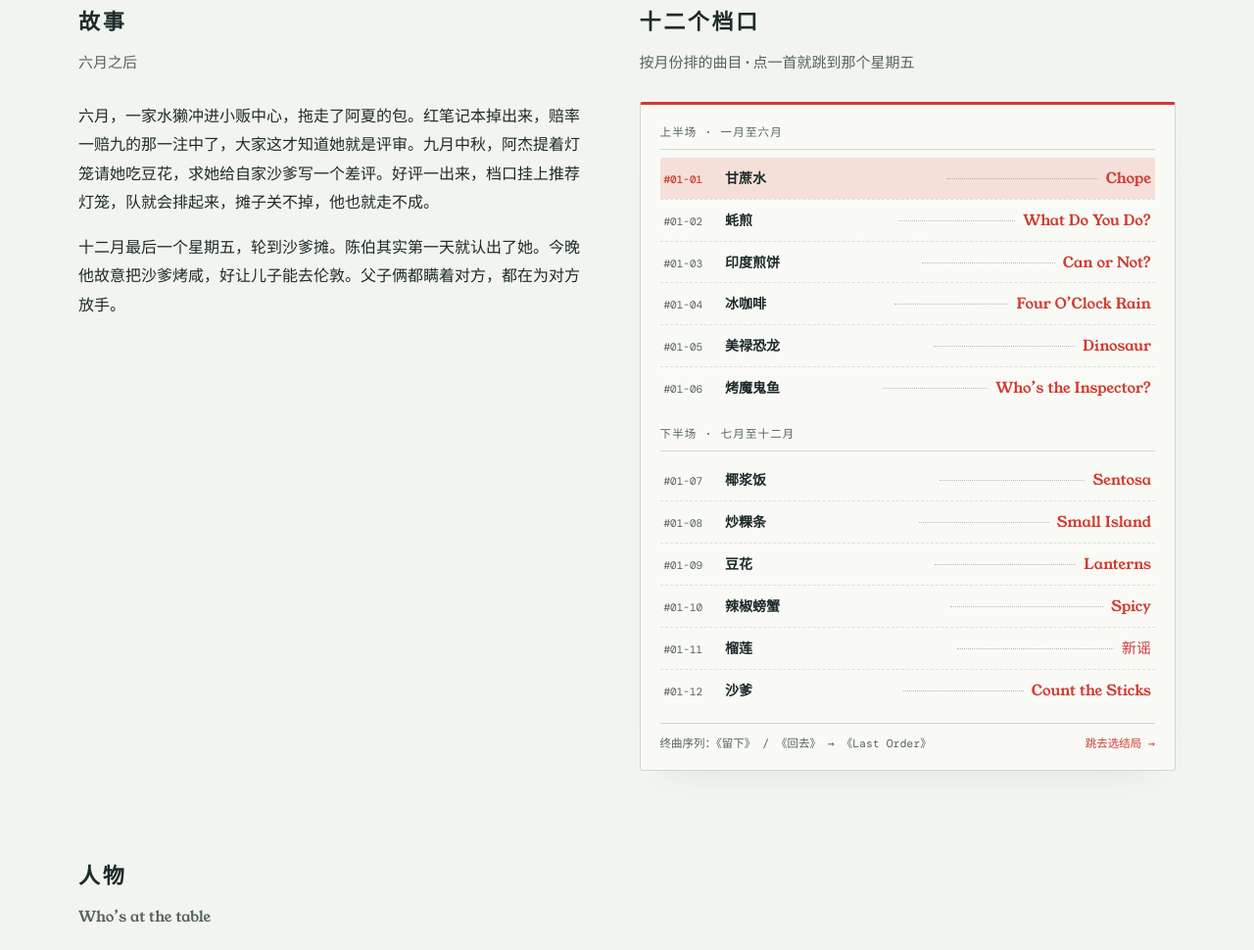
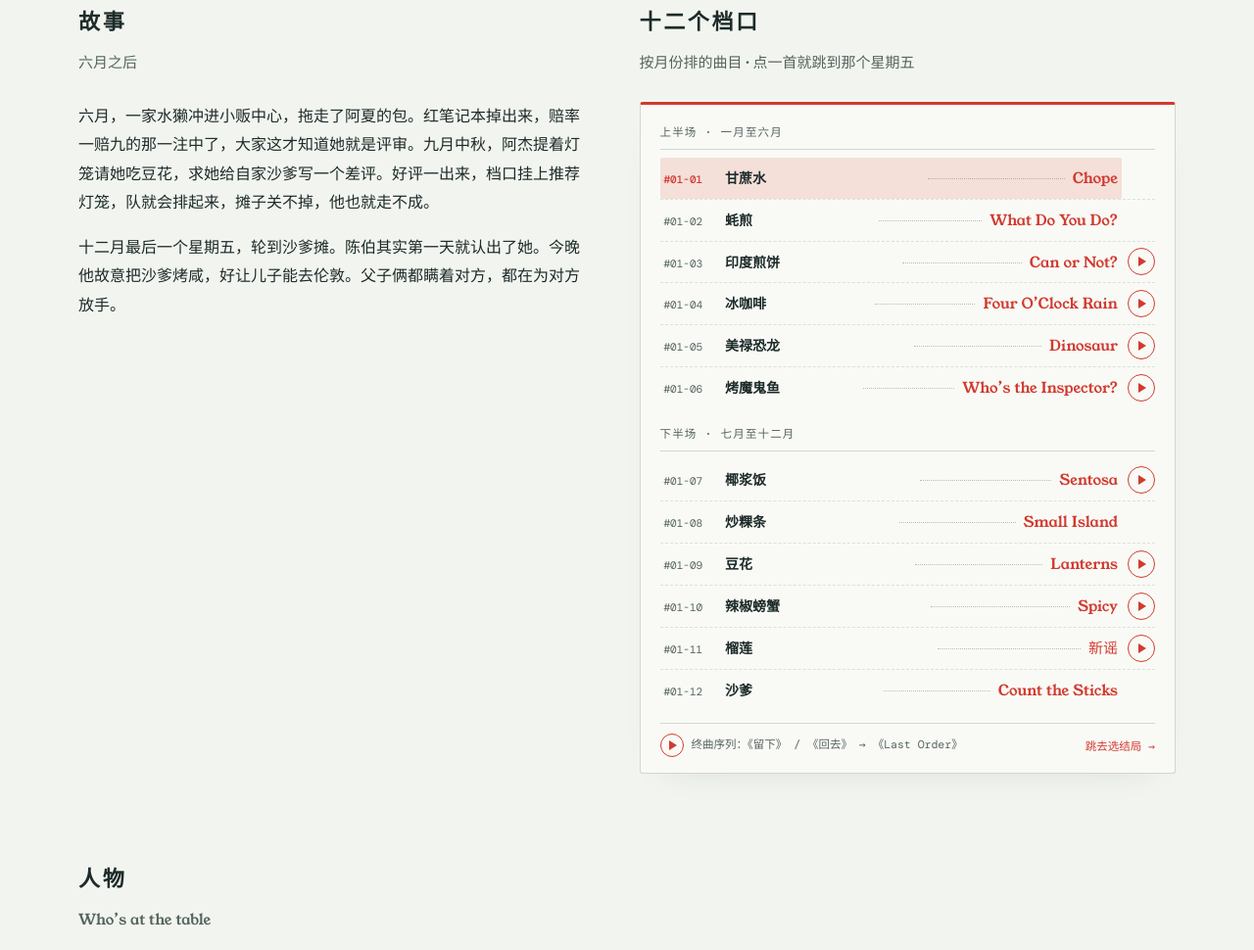
Before and after one commit to jinjinzhang2000/twelve-fridays, a plain HTML site: page index.html in a window 1280 px wide. Shown: the part 1549-2519 px from the top of the page at 98% size. Drawn offline with nearby package versions, Linux system fonts and the light colour scheme; a web font is replaced by a local one.

Commit message:
十二个档口加播放按钮
- 有音频的歌和结局「留下」右侧加 ▶，点一下跳到那首并开始播放，播放中显示暂停
- 手机上菜名完整显示，长歌名换行

Co-Authored-By: Claude Opus 5.5 <noreply@anthropic.com>

```diff
--- a/index.html
+++ b/index.html
@@ -544,6 +544,27 @@ h2{font-family:var(--zh);font-weight:600;font-size:22px;letter-spacing:.12em;mar
 .menu-list{list-style:none;margin:0;padding:0}
 .menu-item{border-bottom:1px dashed color-mix(in srgb,var(--rule) 75%,transparent)}
 .menu-item:last-child{border-bottom:0}
+.menu-item{display:flex;align-items:center;gap:6px}
+.menu-item .menu-btn{flex:1;min-width:0}
+.m-play{
+  all:unset;box-sizing:border-box;flex:none;width:28px;height:28px;border-radius:50%;cursor:pointer;
+  border:1px solid var(--stool);color:var(--stool);display:grid;place-items:center;
+  transition:background-color .16s,color .16s;
+}
+.m-play:hover,.m-play.playing{background:var(--stool);color:#fff}
+.m-play:focus-visible{outline:2px solid var(--cobalt);outline-offset:2px}
+.m-play.none{border-color:transparent;cursor:default;background:none}
+.m-play .ip{width:0;height:0;border-left:8px solid currentColor;border-top:5px solid transparent;border-bottom:5px solid transparent;margin-left:2px}
+.m-play .ia{display:none;width:8px;height:9px;border-left:3px solid currentColor;border-right:3px solid currentColor}
+.m-play.playing .ip{display:none}
+.m-play.playing .ia{display:block}
+.menu-foot .foot-play{display:inline-flex;align-items:center;gap:8px}
+.menu-foot .m-play{width:24px;height:24px}
+@media (max-width:640px){
+  .menu-item{gap:4px}
+  .menu-item .menu-btn{grid-template-columns:3.2em max-content minmax(6px,1fr) minmax(0,auto);gap:2px 6px;padding:7px 2px}
+  .menu-item .menu-btn .m-song{font-size:14px;white-space:normal;line-height:1.25;min-width:0}
+}
 .menu-btn{
   all:unset;box-sizing:border-box;width:100%;cursor:pointer;
   display:grid;grid-template-columns:3.4em minmax(0,1fr) minmax(14px,.7fr) auto;gap:2px 8px;align-items:baseline;
@@ -2547,6 +2568,7 @@ let rafId=0;
 function tick(){ syncPlayer(); rafId=audio.paused?0:requestAnimationFrame(tick); }
 audio.addEventListener("play",()=>{ if(!rafId) rafId=requestAnimationFrame(tick); });
 ["pause","ended","seeked","loadedmetadata"].forEach(ev=>audio.addEventListener(ev,syncPlayer));
+["play","pause","ended"].forEach(ev=>audio.addEventListener(ev,()=>syncMenuPlay()));
 
 const floor=document.getElementById("floor"),
       stool=document.getElementById("stool"),
@@ -2616,7 +2638,10 @@ function renderMenuBoard(){
     const items=slice.map((m,idx)=>{
       const k=offset+idx;
       const d=tx(m.dish,m.dishEn);
-      return `<li class="menu-item"><button type="button" class="menu-btn${k===current?" active":""}" data-jump="${k}"><span class="m-no">${m.no}</span><span class="m-dish">${d}</span><span class="m-dots" aria-hidden="true"></span><span class="m-song">${m.song}</span></button></li>`;
+      const play=TRACKS[k]
+        ? `<button type="button" class="m-play" data-play="${k}" aria-label="${tx(`播放《${m.song}》`,`Play “${m.song}”`)}"><span class="ip"></span><span class="ia"></span></button>`
+        : `<span class="m-play none" aria-hidden="true"></span>`;
+      return `<li class="menu-item"><button type="button" class="menu-btn${k===current?" active":""}" data-jump="${k}"><span class="m-no">${m.no}</span><span class="m-dish">${d}</span><span class="m-dots" aria-hidden="true"></span><span class="m-song">${m.song}</span></button>${play}</li>`;
     }).join("");
     return `<div class="menu-act"><h3>${title}</h3><ul class="menu-list">${items}</ul></div>`;
   };
@@ -2626,11 +2651,36 @@ function renderMenuBoard(){
       ${renderAct(MONTHS.slice(6,12),6,tx("下半场 · 七月至十二月","Act II · Jul – Dec"))}
     </div>
     <div class="menu-foot">
-      <span>${tx("终曲序列：《留下》 / 《回去》 → 《Last Order》","Finale: Stay / Go Home → Last Order")}</span>
+      <span class="foot-play"><button type="button" class="m-play" data-play="stay" aria-label="${tx("播放《留下》","Play “Stay”")}"><span class="ip"></span><span class="ia"></span></button>${tx("终曲序列：《留下》 / 《回去》 → 《Last Order》","Finale: Stay / Go Home → Last Order")}</span>
       <a href="#ending">${tx("跳去选结局 →","Choose the ending →")}</a>
     </div>`;
   menuEl.querySelectorAll(".menu-btn").forEach(btn=>{
     btn.addEventListener("click",()=>pick(+btn.dataset.jump,true));
+  });
+  menuEl.querySelectorAll(".m-play[data-play]").forEach(btn=>{
+    btn.addEventListener("click",()=>{
+      const key=btn.dataset.play;
+      if(audioKey===key && !audio.paused){ audio.pause(); return; }
+      if(key==="stay"){
+        end("stay");
+        document.getElementById("ending").scrollIntoView({behavior:"smooth",block:"start"});
+      }else{
+        pick(+key,true);
+      }
+      loadTrack(key);
+      audio.play().catch(()=>{});
+    });
+  });
+  syncMenuPlay();
+}
+/* Menu ▶ buttons show ❚❚ for the song that is playing */
+function syncMenuPlay(){
+  if(!menuEl) return;
+  menuEl.querySelectorAll(".m-play[data-play]").forEach(b=>{
+    const on=b.dataset.play===audioKey && !audio.paused;
+    b.classList.toggle("playing",on);
+    const name=b.dataset.play==="stay"?tx("留下","Stay"):MONTHS[+b.dataset.play].song;
+    b.setAttribute("aria-label",on?tx(`暂停《${name}》`,`Pause “${name}”`):tx(`播放《${name}》`,`Play “${name}”`));
   });
 }
 
```
